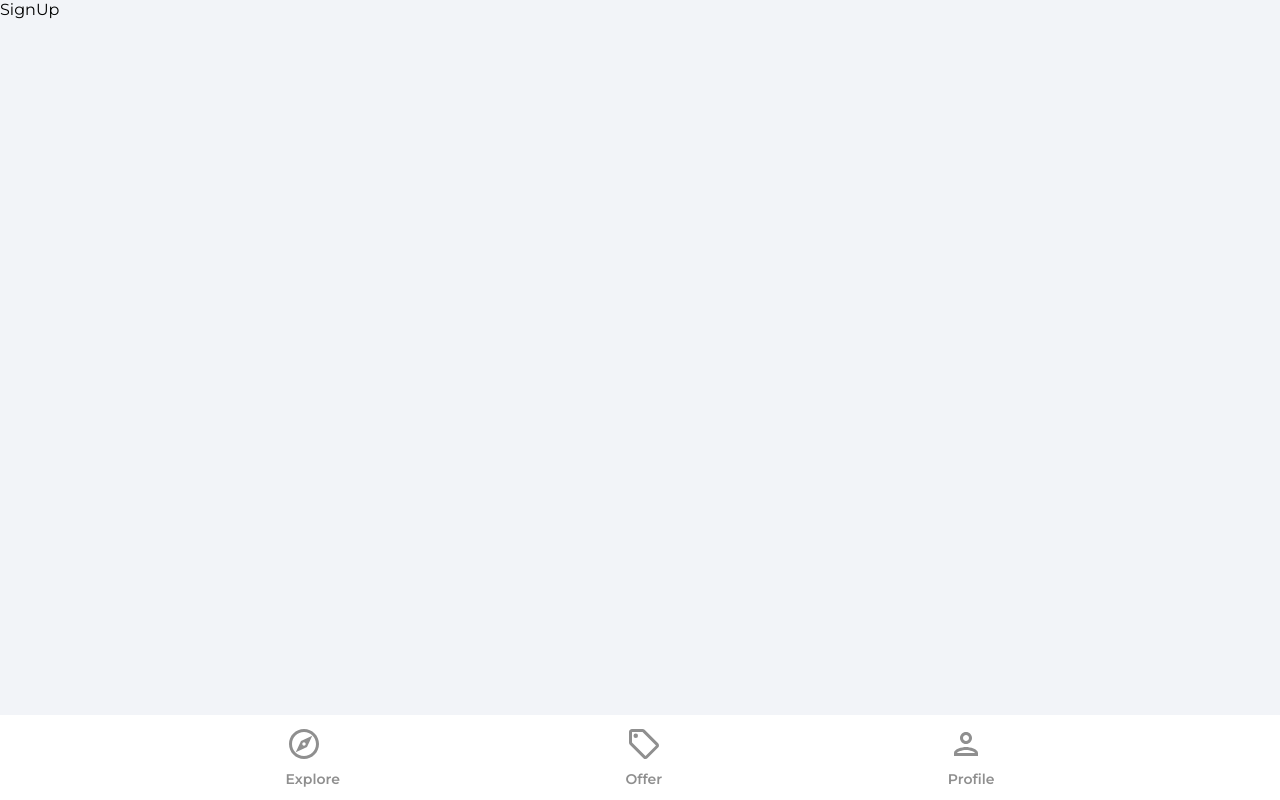
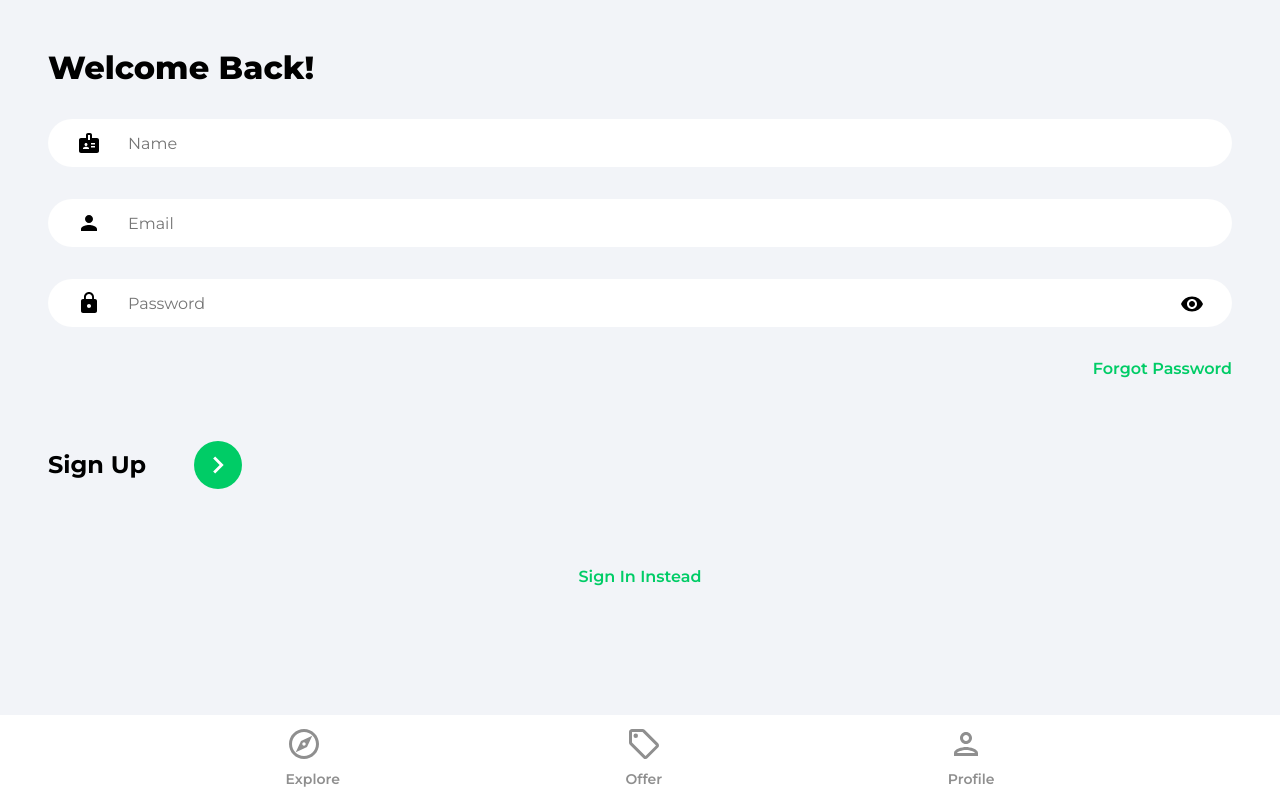
Before and after one commit to frankvazk/house-marketplace-app, a React (Create React App) app: page /sign-up in a window 1280 px wide. Built offline with nearby package versions, Linux system fonts and the light colour scheme.

Commit message:
Sign In, Sign Up Pages

```diff
--- a/src/pages/SignIn.jsx
+++ b/src/pages/SignIn.jsx
@@ -1,7 +1,71 @@
-import React from "react";
+import React, { useState } from "react";
+import { Link, useNavigate } from "react-router-dom";
+import { ReactComponent as ArrowRightIcon } from "../assets/svg/keyboardArrowRightIcon.svg";
+import visibilityIcon from "../assets/svg/visibilityIcon.svg";
 
 const SignIn = () => {
-  return <div>SignIn</div>;
+  const [showPassword, setShowPassword] = useState(false);
+  const [formData, setFormaData] = useState({ email: "", password: "" });
+  const { email, password } = formData;
+  const navigate = useNavigate();
+  const onChange = (e) => {
+    setFormaData((prevState) => ({
+      ...prevState,
+      [e.target.id]: e.target.value,
+    }));
+  };
+
+  return (
+    <>
+      <div className="pageContainer">
+        <header>
+          <p className="pageHeader">Welcome Back!</p>
+        </header>
+        <main>
+          <form>
+            <input
+              type="text"
+              className="emailInput"
+              placeholder="Email"
+              value={email}
+              id="email"
+              onChange={onChange}
+            />
+            <div className="passwordInputDiv">
+              <input
+                type={showPassword ? "text" : "password"}
+                className="passwordInput"
+                placeholder="Password"
+                id="password"
+                value={password}
+                onChange={onChange}
+              />
+              <img
+                src={visibilityIcon}
+                alt="Show Password"
+                className="showPassword"
+                onClick={() => setShowPassword((prev) => !prev)}
+              />
+            </div>
+            <Link to="/forgot-password" className="forgotPasswordLink">
+              Forgot Password
+            </Link>
+            <div className="signInBar">
+              <p className="signInText">Sign In</p>
+              <button className="signInButton">
+                <ArrowRightIcon fill="#fff" width="34px" height="34px" />
+              </button>
+            </div>
+          </form>
+
+          {/** Google OAuth */}
+          <Link to="/sign-up" className="registerLink">
+            Sign Up Instead
+          </Link>
+        </main>
+      </div>
+    </>
+  );
 };
 
 export default SignIn;
--- a/src/pages/SignUp.jsx
+++ b/src/pages/SignUp.jsx
@@ -1,7 +1,83 @@
-import React from "react";
+import React, { useState } from "react";
+import { Link, useNavigate } from "react-router-dom";
+import { ReactComponent as ArrowRightIcon } from "../assets/svg/keyboardArrowRightIcon.svg";
+import visibilityIcon from "../assets/svg/visibilityIcon.svg";
 
 const SignUp = () => {
-  return <div>SignUp</div>;
+  const [showPassword, setShowPassword] = useState(false);
+  const [formData, setFormaData] = useState({
+    name: "",
+    email: "",
+    password: "",
+  });
+  const { name, email, password } = formData;
+  const navigate = useNavigate();
+  const onChange = (e) => {
+    setFormaData((prevState) => ({
+      ...prevState,
+      [e.target.id]: e.target.value,
+    }));
+  };
+
+  return (
+    <>
+      <div className="pageContainer">
+        <header>
+          <p className="pageHeader">Welcome Back!</p>
+        </header>
+        <main>
+          <form>
+            <input
+              type="text"
+              className="nameInput"
+              placeholder="Name"
+              value={name}
+              id="name"
+              onChange={onChange}
+            />
+            <input
+              type="text"
+              className="emailInput"
+              placeholder="Email"
+              value={email}
+              id="email"
+              onChange={onChange}
+            />
+            <div className="passwordInputDiv">
+              <input
+                type={showPassword ? "text" : "password"}
+                className="passwordInput"
+                placeholder="Password"
+                id="password"
+                value={password}
+                onChange={onChange}
+              />
+              <img
+                src={visibilityIcon}
+                alt="Show Password"
+                className="showPassword"
+                onClick={() => setShowPassword((prev) => !prev)}
+              />
+            </div>
+            <Link to="/forgot-password" className="forgotPasswordLink">
+              Forgot Password
+            </Link>
+            <div className="signUpBar">
+              <p className="signUpText">Sign Up</p>
+              <button className="signUpButton">
+                <ArrowRightIcon fill="#fff" width="34px" height="34px" />
+              </button>
+            </div>
+          </form>
+
+          {/** Google OAuth */}
+          <Link to="/sign-in" className="registerLink">
+            Sign In Instead
+          </Link>
+        </main>
+      </div>
+    </>
+  );
 };
 
 export default SignUp;
```
